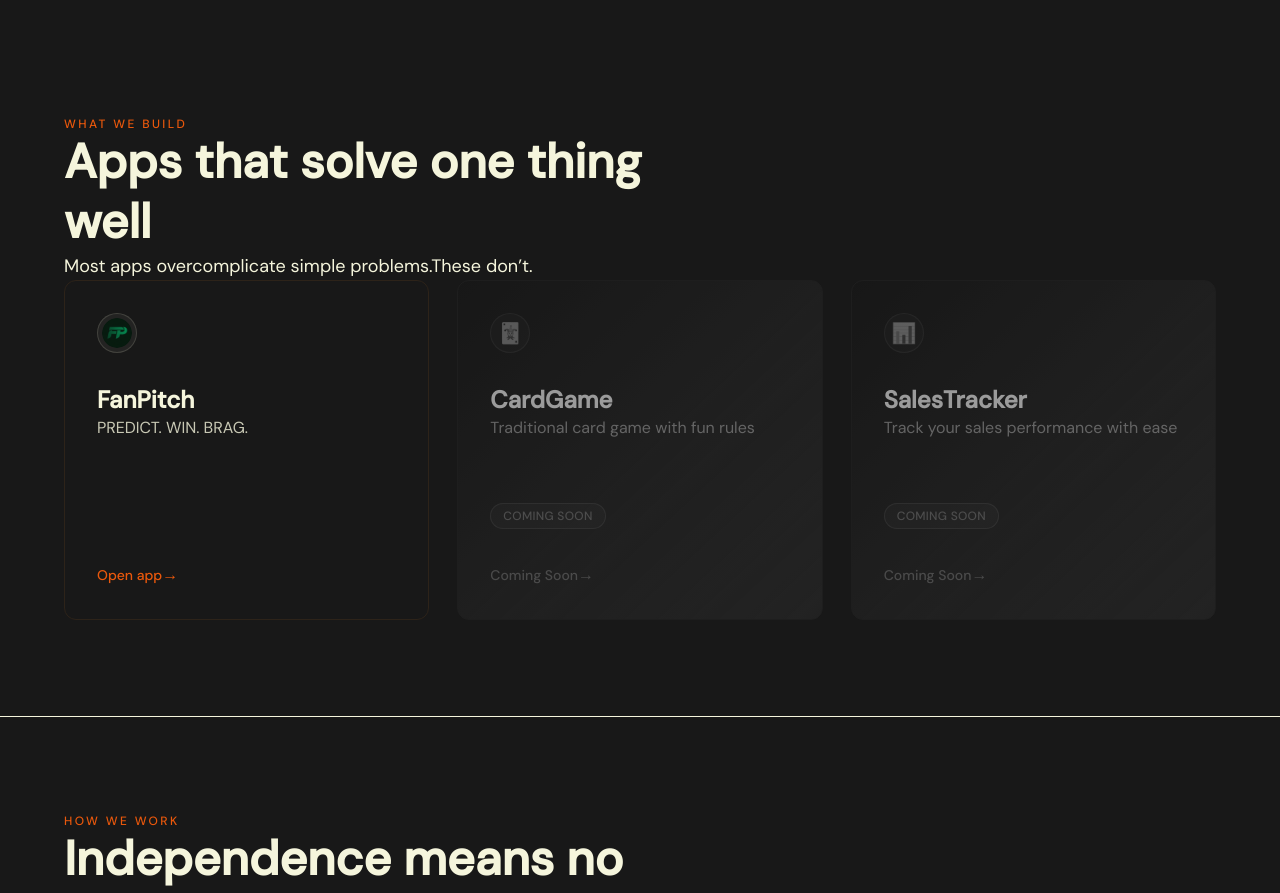
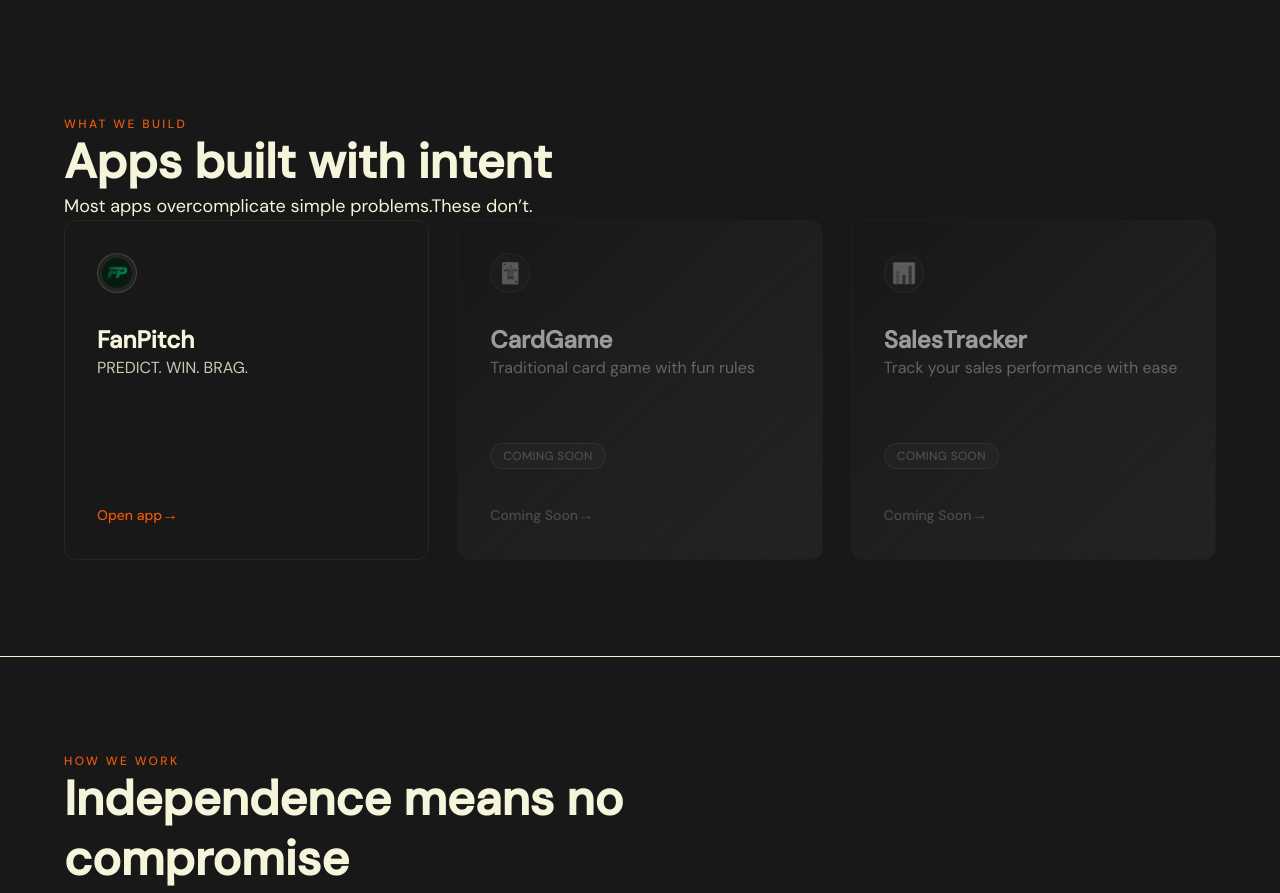
Before and after one commit to ittalab/ittalab-wesbite, a Next.js app: page / in a window 1280 px wide. Shown: the part 780-1673 px from the top of the page. Built offline with nearby package versions, Linux system fonts and the light colour scheme.

Commit message:
updated content texts

```diff
--- a/app/apps/page.tsx
+++ b/app/apps/page.tsx
@@ -21,7 +21,7 @@ export default function AppsPage() {
           </h1>
 
           <p className="text-lg text-muted">
-            Some are live. Some are coming soon. All solve real problems.
+            Some are live. Some are coming soon. All are designed as simple, engaging experiences.
           </p>
         </div>
 
--- a/components/home/AppsPreview.tsx
+++ b/components/home/AppsPreview.tsx
@@ -12,7 +12,7 @@ export default function AppsPreview() {
           <SectionLabel>{"WHAT WE BUILD"}</SectionLabel>
 
           <h2 className="text-4xl lg:text-5xl font-display font-bold text-foreground leading-tight">
-            Apps that solve one thing well
+            Apps built with intent
           </h2>
 
           <p className="text-lg text-muted max-w-xl">
--- a/components/layout/Footer.tsx
+++ b/components/layout/Footer.tsx
@@ -66,8 +66,8 @@ export default function Footer() {
 
         <div className="border-t border-[#2D2319] pt-8 mt-8">
           <p className="text-xs text-[#9C8A7A]">
-  © {new Date().getFullYear()} Ittalab. All rights reserved.
-</p>
+            © {new Date().getFullYear()} Ittalab. All rights reserved.
+          </p>
         </div>
       </div>
     </footer>
```
